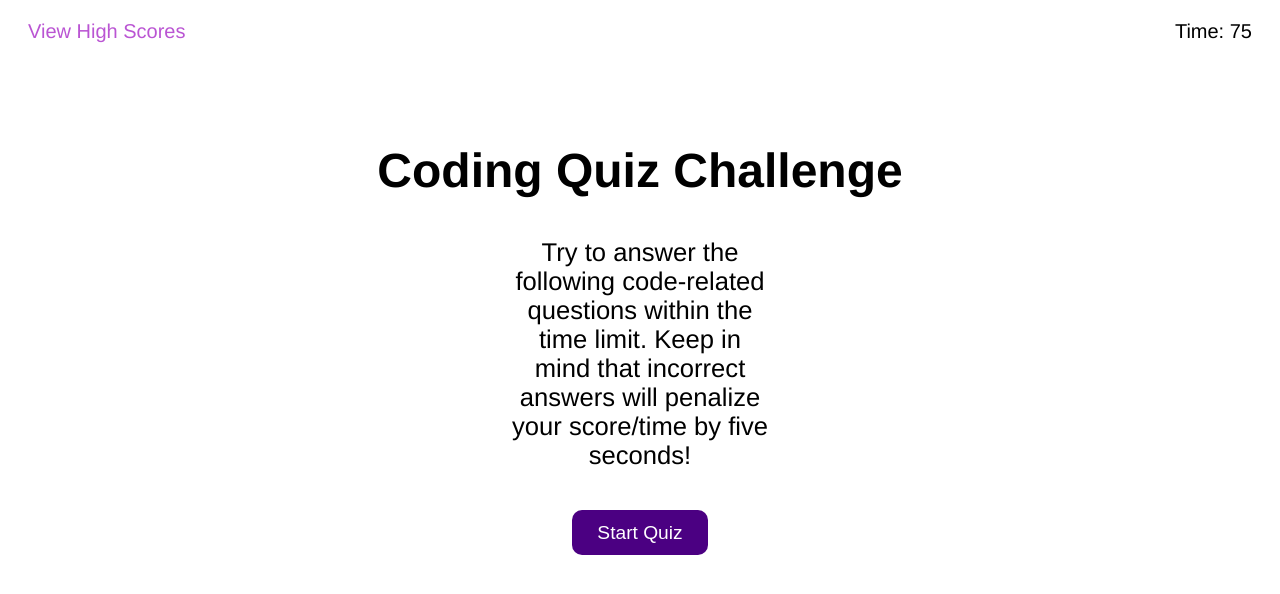
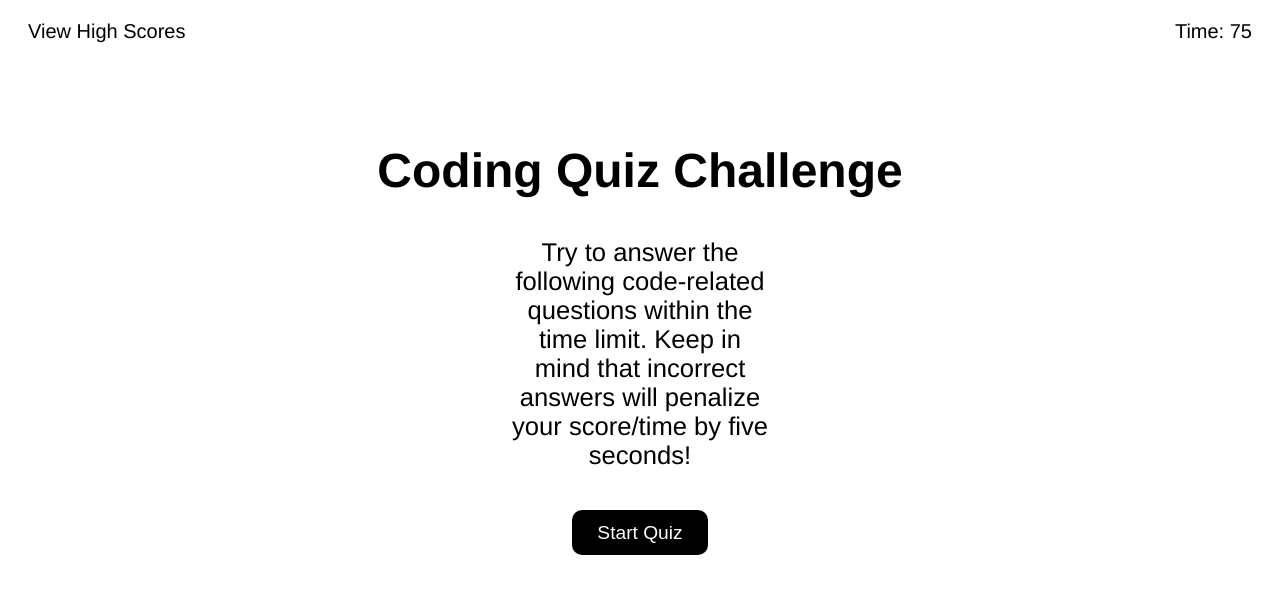
Before and after one commit to carternadain/Code-Quiz-, a plain HTML site: page index.html in a window 1280 px wide. Drawn offline with Linux system fonts and the light colour scheme.

Commit message:
adjust CSS colors

```diff
--- a/assets/css/style.css
+++ b/assets/css/style.css
@@ -14,7 +14,7 @@ header {
 
 #high-score {
     text-decoration: none;
-    color: mediumorchid;
+    color: black;
     cursor: pointer;
 }
 
@@ -34,7 +34,7 @@ header {
 }
 
 .btn {
-    background-color: indigo;
+    background-color: black;
     color: white;
     padding: 0 25px;
     line-height: 45px;
@@ -46,7 +46,7 @@ header {
 }
 
 .btn:hover {
-    background-color: mediumorchid;
+    background-color: black;
 }
 
 #game-screen {
@@ -134,7 +134,7 @@ input, select, textarea {
 }
 
 .high-score-item:nth-child(odd) {
-    background-color: plum;
+    background-color: rgb(248, 244, 244);
 }
 
 .btn-submit {
```
